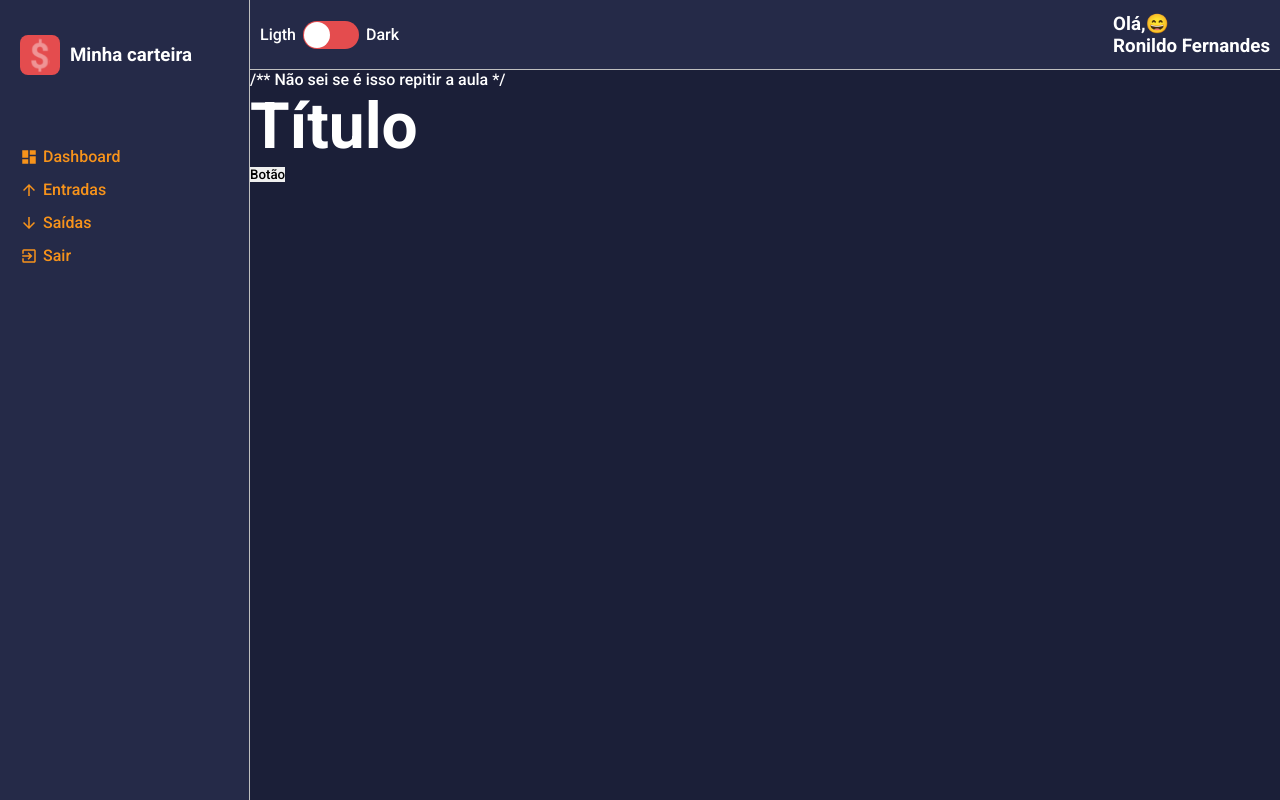
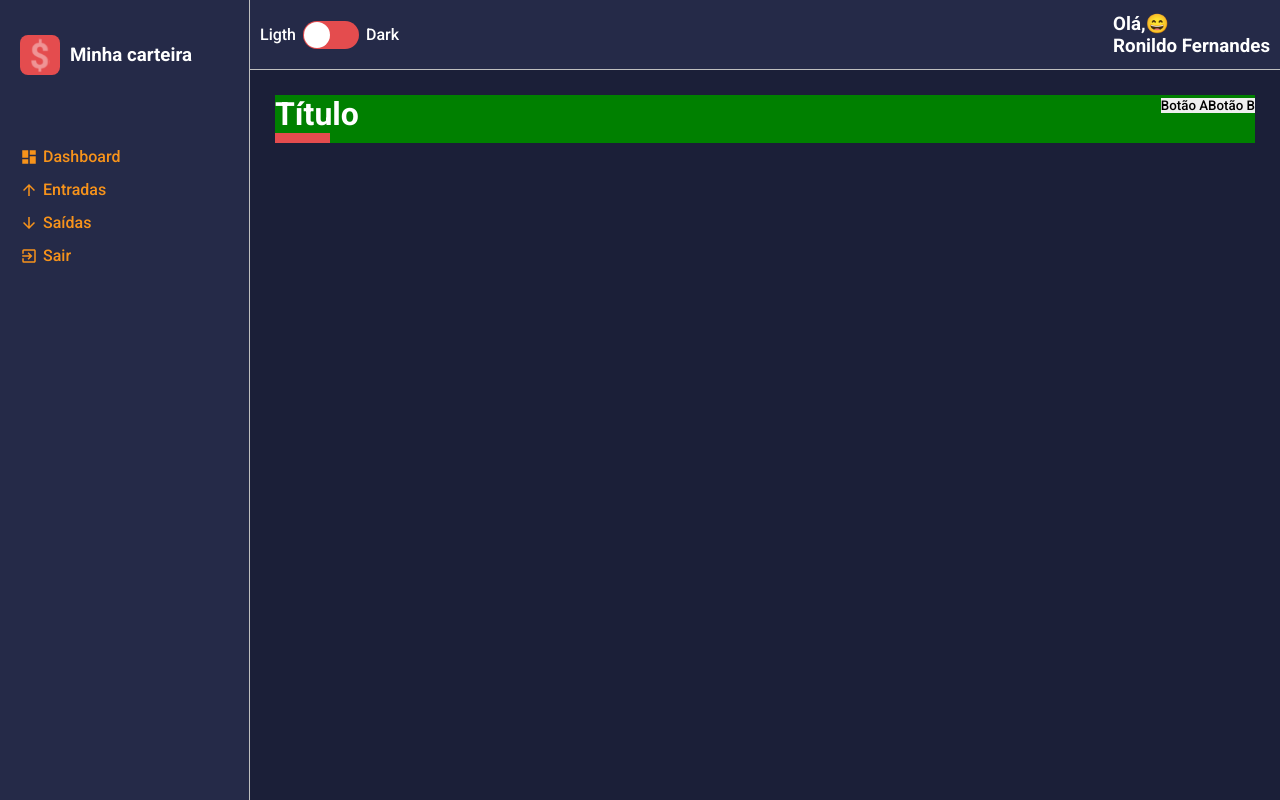
Before and after one commit to Ronildo38fernandes/Minha-Carteira, a React (Create React App) app: page / in a window 1280 px wide. Built offline with nearby package versions, Linux system fonts and the light colour scheme.

Commit message:
ContentHeader adicionado

```diff
--- a/src/ContentHeader/index.tsx
+++ b/src/ContentHeader/index.tsx
@@ -1,14 +1,16 @@
 import React from "react";
-import { Container,Title,Controllers } from "./style";
+import { Container,Controllers, TitleContainer } from "./style";
+
 const ContentHeader : React.FC = () =>{
             return(
 
             <Container>
-                   <Title>
+                   <TitleContainer>
                         <h1>Título</h1>
-                   </Title>
+                   </TitleContainer>
                    <Controllers>
-                               <button type="button">Botão</button>
+                               <button type="button">Botão A</button>
+                               <button type="button">Botão B</button>
 
                    </Controllers>
             </Container>
--- a/src/ContentHeader/style.ts
+++ b/src/ContentHeader/style.ts
@@ -2,11 +2,31 @@ import styled from "styled-components";
 
 export const  Container = styled.div`
 
-`;
-export const  Title = styled.h1`
+            width: 100%;
+            background-color: green ;
+            display: flex;
+            justify-content: space-between;
+            margin-bottom: 25px;
+
+
+
+            `;
+export const  TitleContainer = styled.div`
+
+
+> h1{
+            color: ${props => props.theme.colors.white};
+            &::after{
+                        content: ' ';
+                        display: block;
+                        width: 55px;
+                        border-bottom: 10px solid ${props => props.theme.colors.warning};
+            }
+}
 
 `;
 
 export const  Controllers = styled.div`
 
+
 `;
--- a/src/components/Content/index.tsx
+++ b/src/components/Content/index.tsx
@@ -2,15 +2,13 @@ import React from "react";
 import { MdDashboard } from "react-icons/md";
 import Dashboard from "../../pages/DashBoard";
 import { Container } from "./style";
-const Content : React.FC = () =>{
+const Content : React.FC = ({children}) =>{
             return(
 
             <Container>
-                        /**
-                        Não sei se é isso repitir a aula
 
-                         */
-                        <Dashboard />
+                        {children}
+
             </Container>
 
             );
--- a/src/components/Content/style.ts
+++ b/src/components/Content/style.ts
@@ -4,4 +4,5 @@ export const Container = styled.div`
  grid-area: CT;
  background-color: ${props => props.theme.colors.primary};
  color:${props => props.theme.colors.white};
+ padding: 25px;
 `;
--- a/src/pages/DashBoard/style.ts
+++ b/src/pages/DashBoard/style.ts
@@ -1,3 +1,3 @@
 import styled from "styled-components";
 
-export const Container =styled.div``;
+export const Container = styled.div``;
```
